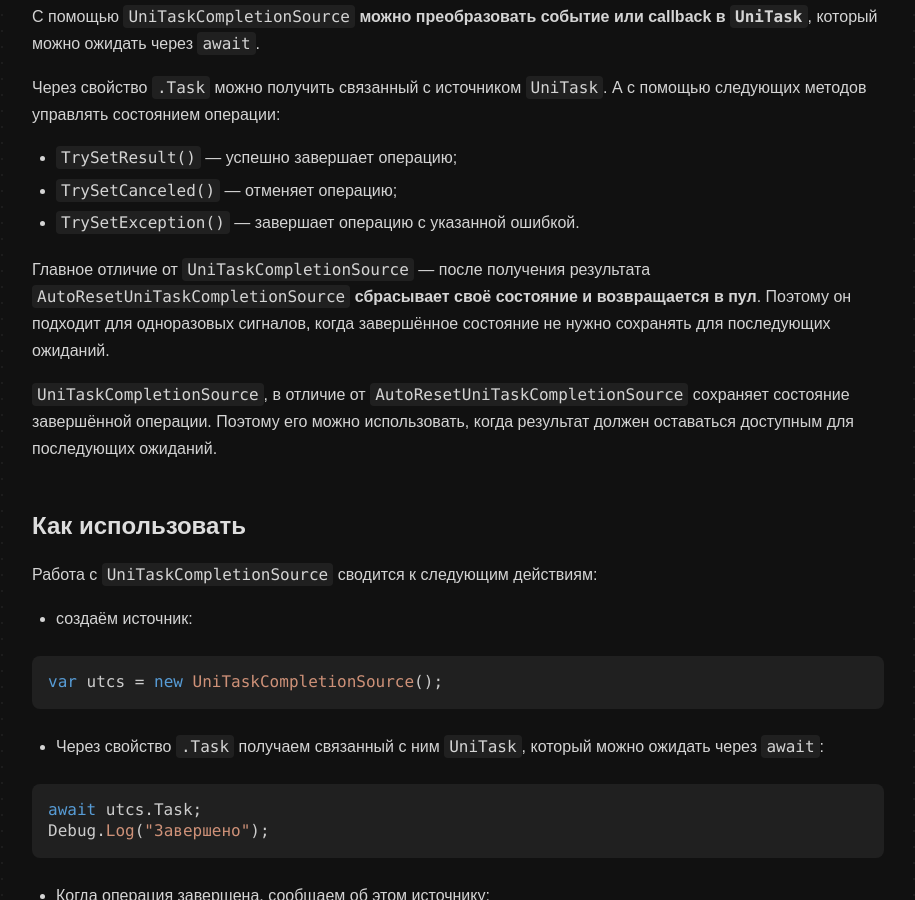
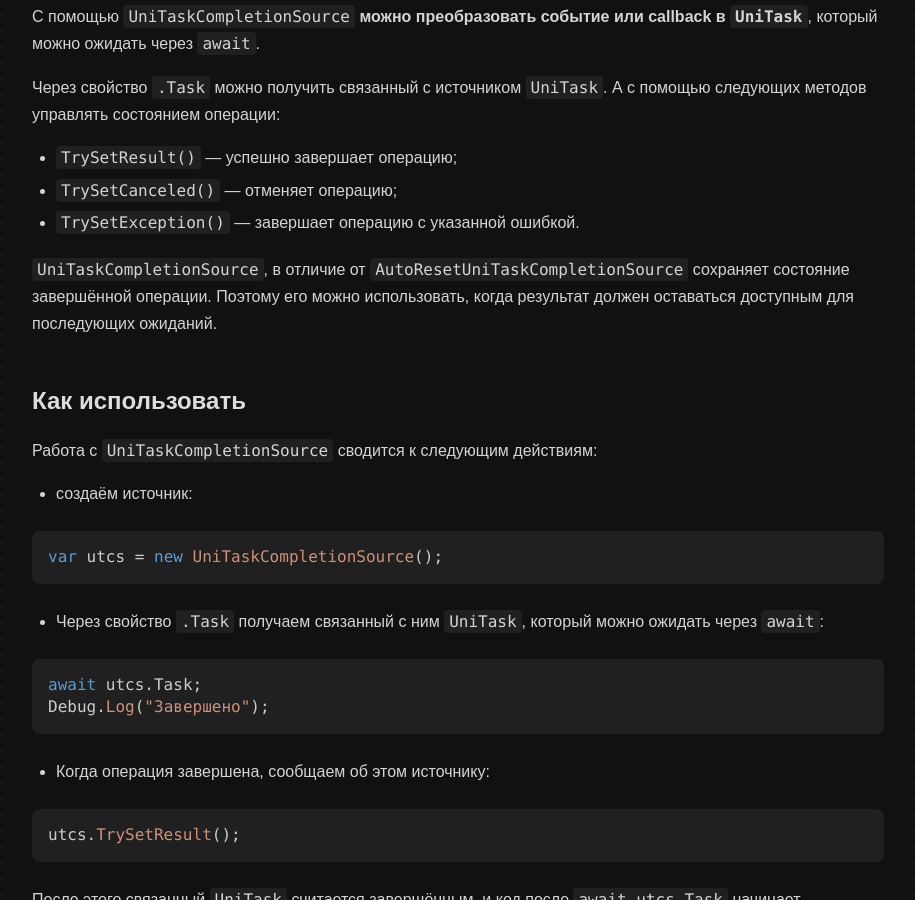
Before and after one commit to CatCodeGames/catcodegames.github.io, a Jekyll site: the page built from _unitask/010-UniTaskCompletionSource.md, in a window 1280 px wide and 900 px high, scrolled down 329 px. Shown: the whole window, without its empty margins (182-1097 px from the left). Built offline with Jekyll 4.4.1, drawn with Linux system fonts in a browser that asks for light colours.

Commit message:
update unitaskcompletionsource post

```diff
--- a/_unitask/010-UniTaskCompletionSource.md
+++ b/_unitask/010-UniTaskCompletionSource.md
@@ -20,8 +20,6 @@ topic: unitask
 - `TrySetResult()` — успешно завершает операцию;
 - `TrySetCanceled()` — отменяет операцию;
 - `TrySetException()` — завершает операцию с указанной ошибкой.
-
-Главное отличие от `UniTaskCompletionSource` — после получения результата `AutoResetUniTaskCompletionSource` **сбрасывает своё состояние и возвращается в пул**. Поэтому он подходит для одноразовых сигналов, когда завершённое состояние не нужно сохранять для последующих ожиданий.
 
 `UniTaskCompletionSource`, в отличие от `AutoResetUniTaskCompletionSource` сохраняет состояние завершённой операции. Поэтому его можно использовать, когда результат должен оставаться доступным для последующих ожиданий.
 
```
